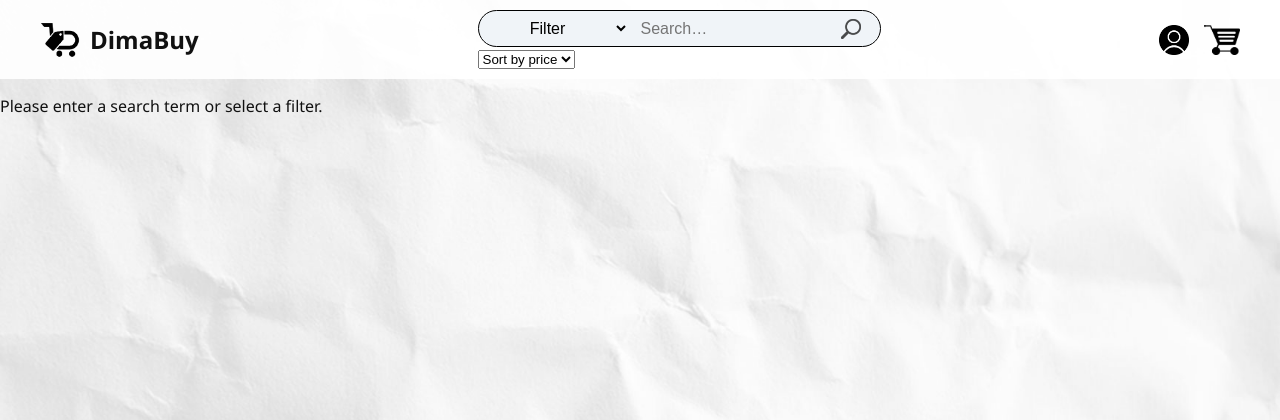
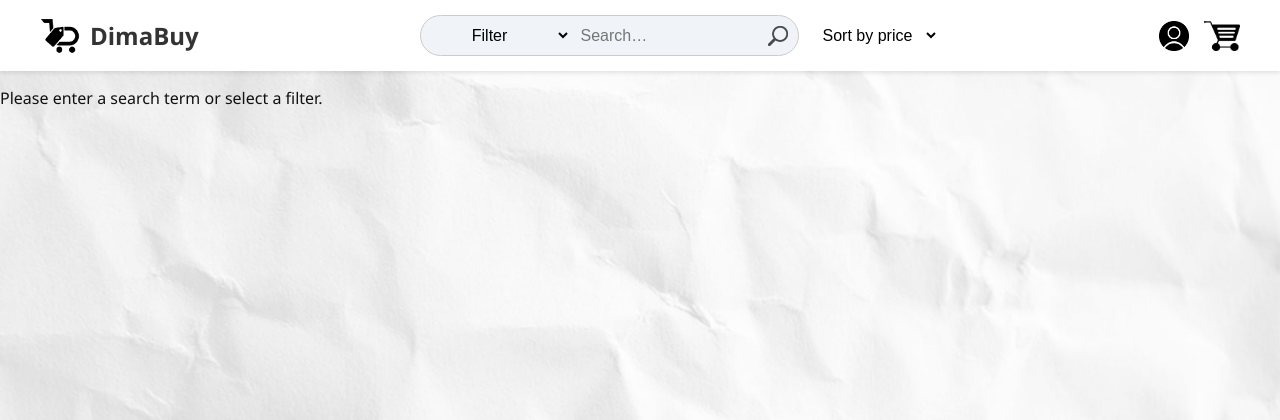
Before and after one commit to NBohair/miniPt, a PHP site: page /search.php in a window 1280 px wide. Shown: the top 420 px of the page. Run offline with PHP 8.4, Linux system fonts and the light colour scheme; data that the repository does not hold is empty; some libraries are stand-ins or nearby versions.

Commit message:
Update header.php

```diff
--- a/partials/header.php
+++ b/partials/header.php
@@ -1,6 +1,5 @@
 <?php
-
-require_once _DIR_ . '/../connection.php';
+require_once __DIR__ . '/../connection.php';
 $con = connection();
 
 $catRes = mysqli_query($con, "SELECT ID, Name FROM categories WHERE Visibility = 1");
@@ -9,7 +8,6 @@ while ($c = mysqli_fetch_assoc($catRes)) {
     $categories[] = $c;
 }
 mysqli_close($con);
-
 
 function render_header($title = 'DimaBuy') {
     global $categories;
@@ -21,18 +19,98 @@ function render_header($title = 'DimaBuy') {
   <title><?= htmlspecialchars($title) ?></title>
   <meta name="viewport" content="width=device-width,initial-scale=1">
   <link rel="stylesheet" href="layout/homepage.css">
+  <style>
+    .header {
+      display: flex;
+      justify-content: space-between;
+      align-items: center;
+      padding: 15px 40px;
+      background: #fff;
+      box-shadow: 0 2px 4px rgba(0, 0, 0, 0.1);
+    }
+    .header-left {
+      display: flex;
+      align-items: center;
+      gap: 10px;
+    }
+    .logo-img {
+      height: 40px;
+      width: auto;
+    }
+    .site-name {
+      font-size: 1.5rem;
+      font-weight: bold;
+      color: #333;
+    }
+    .header-center {
+      display: flex;
+      align-items: center;
+      gap: 20px;
+    }
+    .search-container {
+      display: flex;
+      align-items: center;
+      border: 1px solid #ccc;
+      border-radius: 25px;
+      overflow: hidden;
+    }
+    .search-filter, .sort-dropdown {
+      padding: 10px;
+      font-size: 1rem;
+      border: none;
+      background: transparent;
+      cursor: pointer;
+      transition: background-color 0.3s ease;
+    }
+
+    .search-box {
+      position: relative;
+      flex: 1;
+    }
+    .search-input {
+      width: 100%;
+      padding: 10px;
+      border: none;
+      outline: none;
+    }
+    .search-icon {
+      position: absolute;
+      top: 50%;
+      right: 10px;
+      transform: translateY(-50%);
+      width: 20px;
+      opacity: 0.7;
+    }
+    .header-right {
+      display: flex;
+      align-items: center;
+      gap: 15px;
+    }
+    .header-right .icon img {
+      height: 30px;
+      cursor: pointer;
+    }
+    .search-filter, .sort-dropdown {
+      padding: 10px;
+      font-size: 1rem;
+      border: none;
+      background: transparent;
+      cursor: pointer;
+      transition: background-color 0.3s ease, transform 0.3s ease;
+      border-radius: 25px;
+    }
+  </style>
 </head>
 <body>
   <header class="header">
     <div class="header-left">
-        <a href="homepage.php" class="logo-link">
-      <img src="images/logo.png" alt="Logo" class="logo-img">
+      <a href="homepage.php" class="logo-link">
+        <img src="images/logo.png" alt="Logo" class="logo-img">
       </a>
       <span class="site-name">DimaBuy</span>
-
     </div>
-    <div class="header-center" >
-      <form action="search.php" method="get">
+    <div class="header-center">
+      <form action="search.php" method="get" style="display: flex; align-items: center; gap: 10px;">
         <div class="search-container">
           <select name="filter" class="search-filter">
             <option value="" disabled selected hidden>Filter</option>
@@ -47,13 +125,11 @@ function render_header($title = 'DimaBuy') {
             <img src="images/search-icon.png" alt="Search" class="search-icon">
           </div>
         </div>
-
-        <select name="price_sort">
+        <select name="price_sort" class="sort-dropdown">
           <option value="0">Sort by price</option>
           <option value="asc" <?= (($_GET['price_sort'] ?? '')==='asc')?'selected':'' ?>>Low → High</option>
           <option value="desc" <?= (($_GET['price_sort'] ?? '')==='desc')?'selected':'' ?>>High → Low</option>
         </select>
-
       </form>
     </div>
     <div class="header-right">
@@ -65,9 +141,8 @@ function render_header($title = 'DimaBuy') {
       </a>
     </div>
   </header>
-    <?php
+<?php
 }
-
 
 function render_footer() {
     ?>
```
